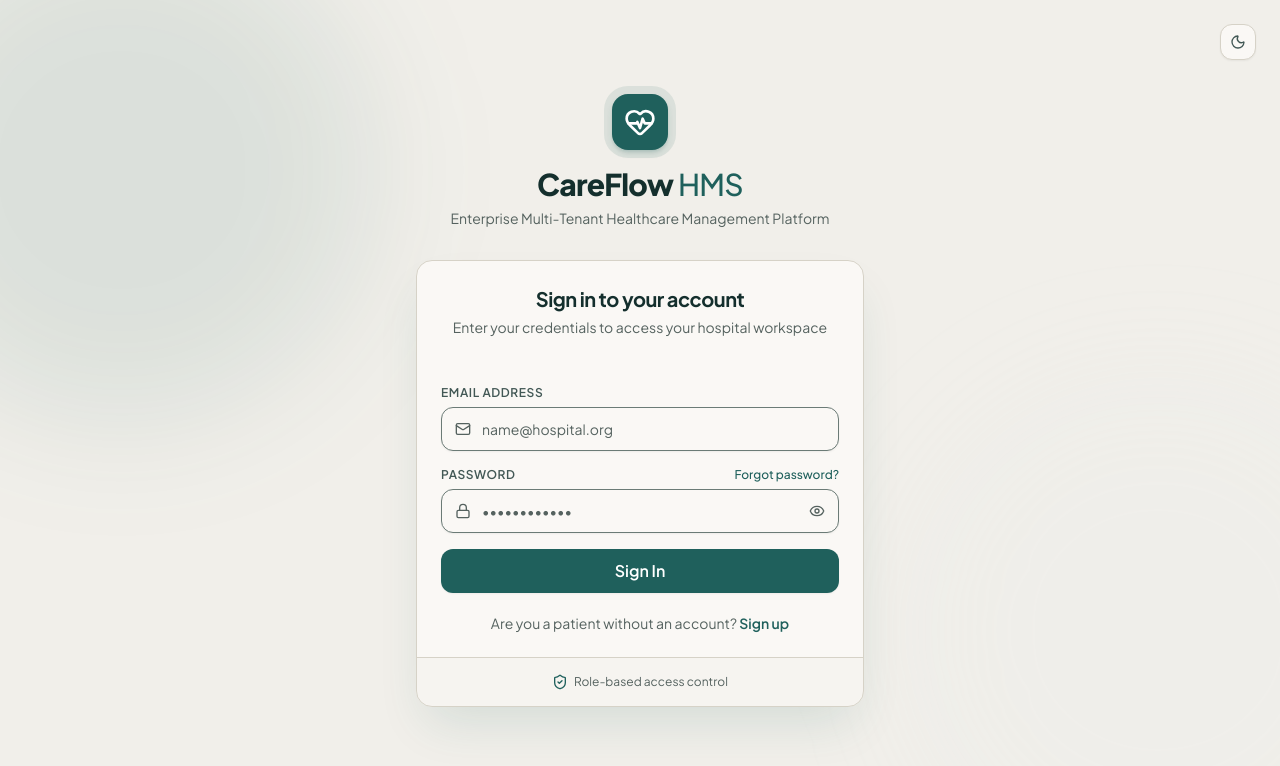
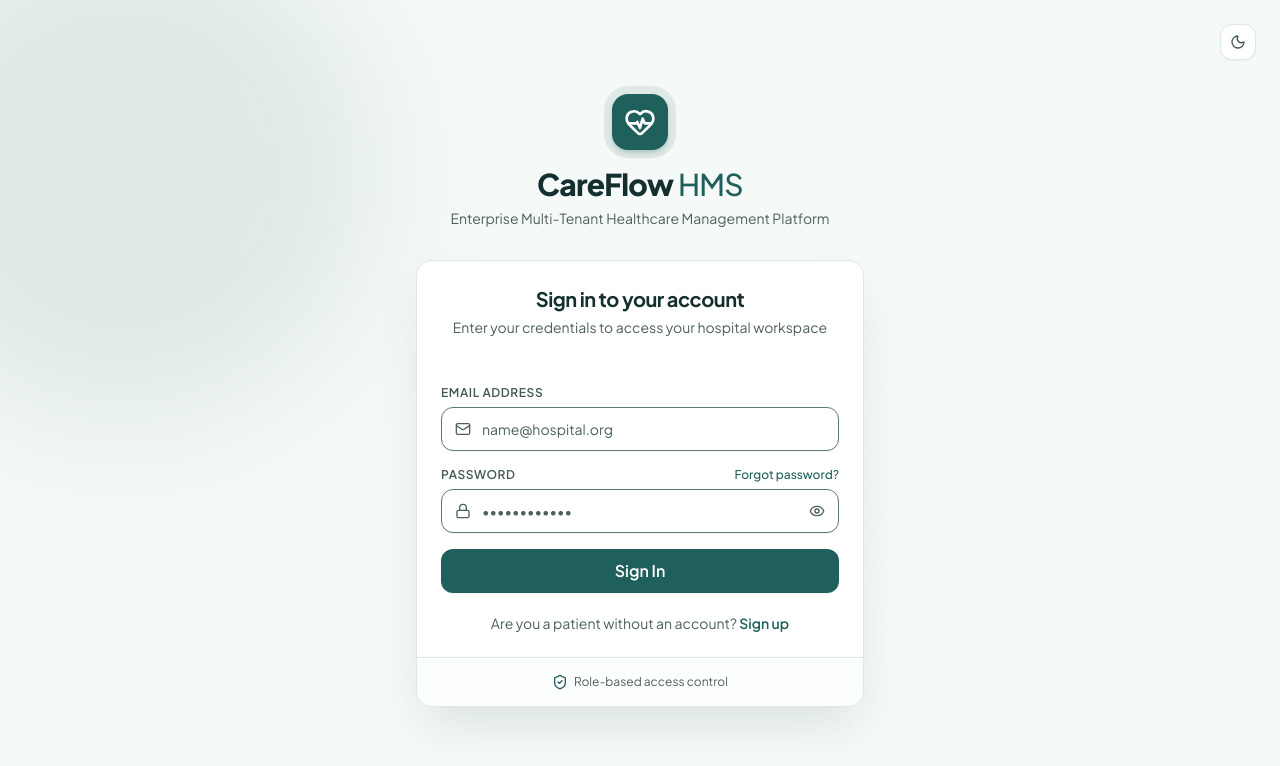
Before and after one commit to fahadmusa725/HMS-Project, a React (Vite) app in the folder hms-frontend/: page /login in a window 1280 px wide. Shown: the top 766 px of the page. Built offline with nearby package versions, Linux system fonts and the light colour scheme; no server answers.

Commit message:
Lighten the light theme and fix low contrast text

```diff
--- a/hms-frontend/index.html
+++ b/hms-frontend/index.html
@@ -6,7 +6,7 @@
     <meta name="viewport" content="width=device-width, initial-scale=1.0" />
     <title>CareFlow HMS: Hospital Management SaaS</title>
     <meta name="description" content="Next-generation multi-tenant Hospital Management System SaaS" />
-    <meta name="theme-color" content="#F0EEE9" />
+    <meta name="theme-color" content="#F5F9F8" />
 
     <!--
       Resolves the theme before the first paint so a dark-mode visitor never sees a
@@ -15,7 +15,7 @@
     -->
     <script>
       (function () {
-        var LIGHT = '#F0EEE9';
+        var LIGHT = '#F5F9F8';
         var DARK = '#0E1A19';
         var preference;
         try {
--- a/hms-frontend/src/components/hospital/LabModule.jsx
+++ b/hms-frontend/src/components/hospital/LabModule.jsx
@@ -311,7 +311,7 @@ export default function LabModule({ initialPatient = null, initialTab = 'worklis
             </div>
 
             <div className="p-4 sm:p-5 border-b lg:border-b-0 lg:border-r border-border">
-              <div className="text-2xl sm:text-3xl font-extrabold text-secondary tracking-tight">
+              <div className="text-2xl sm:text-3xl font-extrabold text-secondary-foreground tracking-tight">
                 {isOrdersLoading ? '—' : stats.ordered}
               </div>
               <div className="text-xs sm:text-sm font-medium text-muted-foreground mt-1">
--- a/hms-frontend/src/index.css
+++ b/hms-frontend/src/index.css
@@ -7,29 +7,34 @@
  * opacity of utilities like `bg-primary/10`. Every colour in the app resolves
  * through one of these variables - components never carry raw hex/palette values.
  *
- * Brand: Cloud White (#F0EEE9) canvas, Teal (#1F5F5B) primary.
+ * Brand: cool near-white (#F5F9F8) canvas, white cards, Teal (#1F5F5B) primary.
+ * `primary-bright` is the saturated accent for icon tiles, chart series and the
+ * dark-mode active nav fill; `primary` is the ink and filled-button teal that carries
+ * white text (including the light-mode active nav).
  * Contrast pairs are verified by `npm run check:contrast`.
  */
 @layer base {
   :root {
-    --background: 43 19% 93%;
+    --background: 165 25% 97%;
     --foreground: 176 41% 13%;
 
-    --card: 45 29% 97%;
+    --card: 0 0% 100%;
     --card-foreground: 176 41% 13%;
-    --popover: 45 29% 97%;
+    --popover: 0 0% 100%;
     --popover-foreground: 176 41% 13%;
 
     --primary: 176 51% 25%;
     --primary-foreground: 0 0% 100%;
+    --primary-bright: 174 75% 34%;
+    --primary-bright-foreground: 176 55% 9%;
 
-    --secondary: 160 20% 91%;
+    --secondary: 168 24% 94%;
     --secondary-foreground: 176 51% 25%;
 
-    --muted: 42 17% 88%;
-    --muted-foreground: 166 7% 36%;
+    --muted: 168 20% 94%;
+    --muted-foreground: 168 11% 34%;
 
-    --accent: 160 21% 89%;
+    --accent: 170 30% 93%;
     --accent-foreground: 176 41% 13%;
 
     --destructive: 4 76% 40%;
@@ -46,23 +51,23 @@
 
     /* `border` is decorative (dividers, card rims). `border-strong` is for
        interactive outlines - form controls and their focus rings. */
-    --border: 43 15% 81%;
-    --border-strong: 164 7% 45%;
-    --input: 164 7% 45%;
+    --border: 168 20% 89%;
+    --border-strong: 172 12% 42%;
+    --input: 172 12% 42%;
     --ring: 176 51% 25%;
 
     --overlay: 176 15% 10%;
 
-    --chart-1: 176 51% 25%;
-    --chart-2: 174 51% 37%;
+    --chart-1: 174 75% 34%;
+    --chart-2: 176 51% 25%;
     --chart-3: 205 65% 33%;
-    --chart-4: 31 89% 29%;
-    --chart-5: 166 7% 36%;
+    --chart-4: 31 89% 33%;
+    --chart-5: 190 10% 38%;
 
-    --scrollbar-thumb: 42 13% 75%;
-    --scrollbar-thumb-hover: 43 10% 64%;
+    --scrollbar-thumb: 168 15% 82%;
+    --scrollbar-thumb-hover: 168 12% 70%;
 
-    --shadow-color: 176 51% 25%;
+    --shadow-color: 176 40% 22%;
 
     --radius: 0.75rem;
     color-scheme: light;
@@ -79,6 +84,8 @@
 
     --primary: 175 40% 51%;
     --primary-foreground: 175 30% 8%;
+    --primary-bright: 172 62% 55%;
+    --primary-bright-foreground: 175 35% 8%;
 
     --secondary: 173 32% 20%;
     --secondary-foreground: 168 33% 88%;
@@ -106,7 +113,7 @@
 
     --overlay: 0 0% 0%;
 
-    --chart-1: 175 40% 51%;
+    --chart-1: 172 62% 55%;
     --chart-2: 173 47% 66%;
     --chart-3: 206 70% 70%;
     --chart-4: 36 89% 65%;
--- a/hms-frontend/src/layouts/HospitalDashboardLayout.jsx
+++ b/hms-frontend/src/layouts/HospitalDashboardLayout.jsx
@@ -203,7 +203,7 @@ export default function HospitalDashboardLayout() {
                   className={({ isActive }) =>
                     `w-full flex items-center justify-between px-3.5 py-2.5 rounded-xl text-sm font-semibold transition-all ${
                       isActive
-                        ? 'bg-primary text-primary-foreground shadow-sm'
+                        ? 'bg-primary text-primary-foreground shadow-sm dark:bg-primary-bright dark:text-primary-bright-foreground'
                         : 'text-muted-foreground hover:text-foreground hover:bg-muted/60'
                     }`
                   }
--- a/hms-frontend/src/layouts/PatientPortalLayout.jsx
+++ b/hms-frontend/src/layouts/PatientPortalLayout.jsx
@@ -167,7 +167,7 @@ export default function PatientPortalLayout() {
                   className={({ isActive }) =>
                     `w-full flex items-center justify-between px-3.5 py-2.5 rounded-xl text-sm font-semibold transition-all ${
                       isActive
-                        ? 'bg-primary text-primary-foreground shadow-sm'
+                        ? 'bg-primary text-primary-foreground shadow-sm dark:bg-primary-bright dark:text-primary-bright-foreground'
                         : 'text-muted-foreground hover:text-foreground hover:bg-muted/60'
                     }`
                   }
--- a/hms-frontend/src/lib/theme.js
+++ b/hms-frontend/src/lib/theme.js
@@ -6,7 +6,7 @@
 export const THEME_STORAGE_KEY = 'careflow-theme';
 
 const THEME_COLOR_META = {
-  light: '#F0EEE9',
+  light: '#F5F9F8',
   dark: '#0E1A19',
 };
 
--- a/hms-frontend/src/pages/SuperAdminDashboard.jsx
+++ b/hms-frontend/src/pages/SuperAdminDashboard.jsx
@@ -477,7 +477,7 @@ export default function SuperAdminDashboard() {
                                   setExtendDays(14);
                                 }}
                                 disabled={updateStatusMutation.isPending || deleteHospitalMutation.isPending}
-                                className="h-8 text-xs font-semibold text-secondary hover:bg-secondary/10 hover:border-secondary/40"
+                                className="h-8 text-xs font-semibold text-primary hover:bg-primary/10 hover:border-primary/40"
                               >
                                 Extend Trial
                               </Button>
--- a/hms-frontend/tailwind.config.js
+++ b/hms-frontend/tailwind.config.js
@@ -18,6 +18,8 @@ export default {
         primary: {
           DEFAULT: "hsl(var(--primary))",
           foreground: "hsl(var(--primary-foreground))",
+          bright: "hsl(var(--primary-bright))",
+          "bright-foreground": "hsl(var(--primary-bright-foreground))",
         },
         secondary: {
           DEFAULT: "hsl(var(--secondary))",
@@ -76,9 +78,9 @@ export default {
         sans: ['"Plus Jakarta Sans"', '"Inter"', 'sans-serif'],
       },
       boxShadow: {
-        'soft-sm': '0 1px 2px 0 hsl(var(--shadow-color) / 0.06), 0 1px 3px 0 hsl(var(--shadow-color) / 0.04)',
-        'soft': '0 4px 6px -1px hsl(var(--shadow-color) / 0.07), 0 2px 4px -2px hsl(var(--shadow-color) / 0.05)',
-        'soft-md': '0 10px 15px -3px hsl(var(--shadow-color) / 0.08), 0 4px 6px -4px hsl(var(--shadow-color) / 0.05)',
+        'soft-sm': '0 1px 2px 0 hsl(var(--shadow-color) / 0.05), 0 1px 2px 0 hsl(var(--shadow-color) / 0.03)',
+        'soft': '0 2px 4px -1px hsl(var(--shadow-color) / 0.06), 0 1px 2px -1px hsl(var(--shadow-color) / 0.04)',
+        'soft-md': '0 8px 16px -4px hsl(var(--shadow-color) / 0.07), 0 2px 4px -2px hsl(var(--shadow-color) / 0.04)',
         'soft-lg': '0 20px 25px -5px hsl(var(--shadow-color) / 0.08), 0 8px 10px -6px hsl(var(--shadow-color) / 0.05)',
         'soft-xl': '0 25px 50px -12px hsl(var(--shadow-color) / 0.14)',
         'glow': '0 0 25px -5px hsl(var(--shadow-color) / 0.3)',
```
Also changed, not shown: hms-frontend/scripts/check-contrast.mjs (+13 -5 lines).
